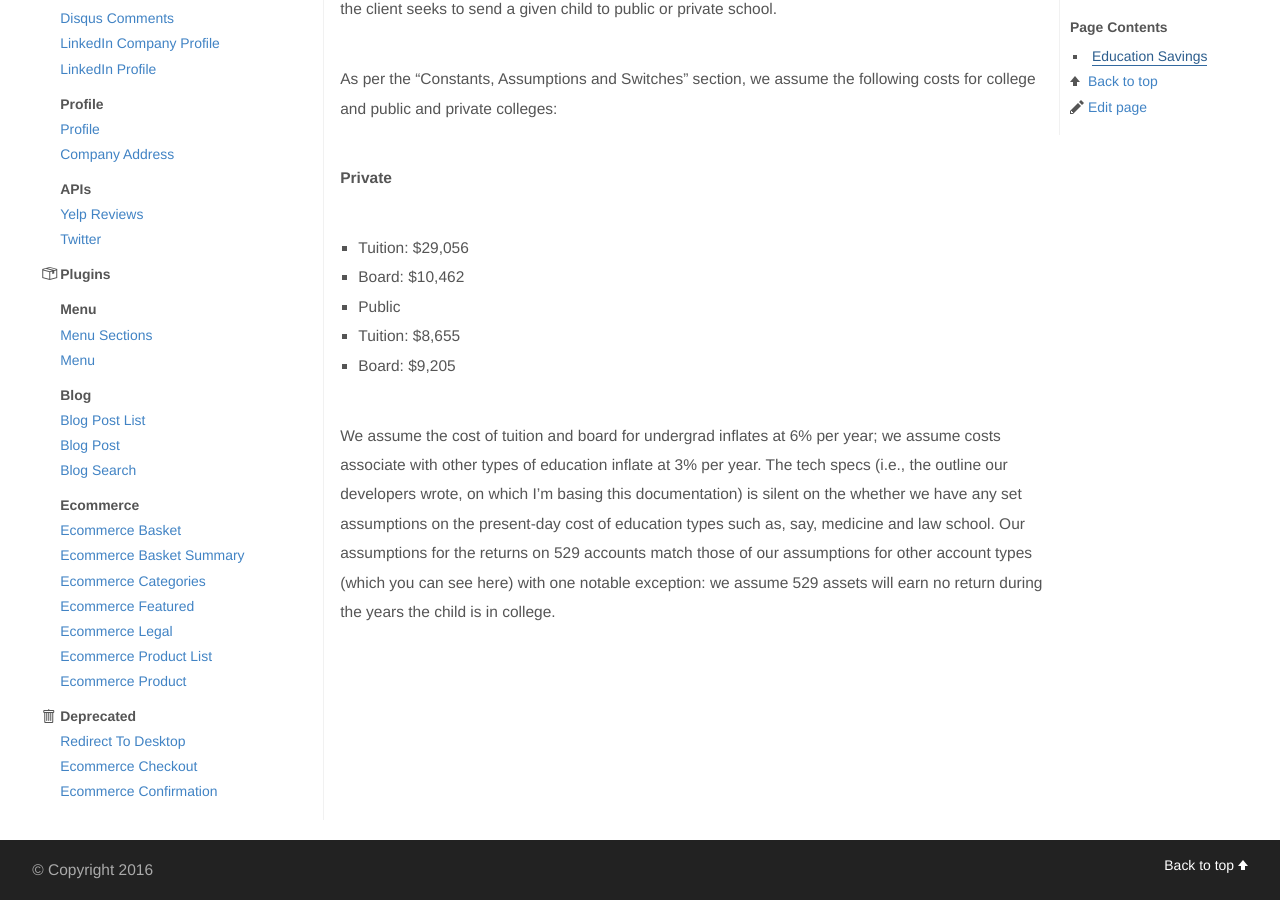
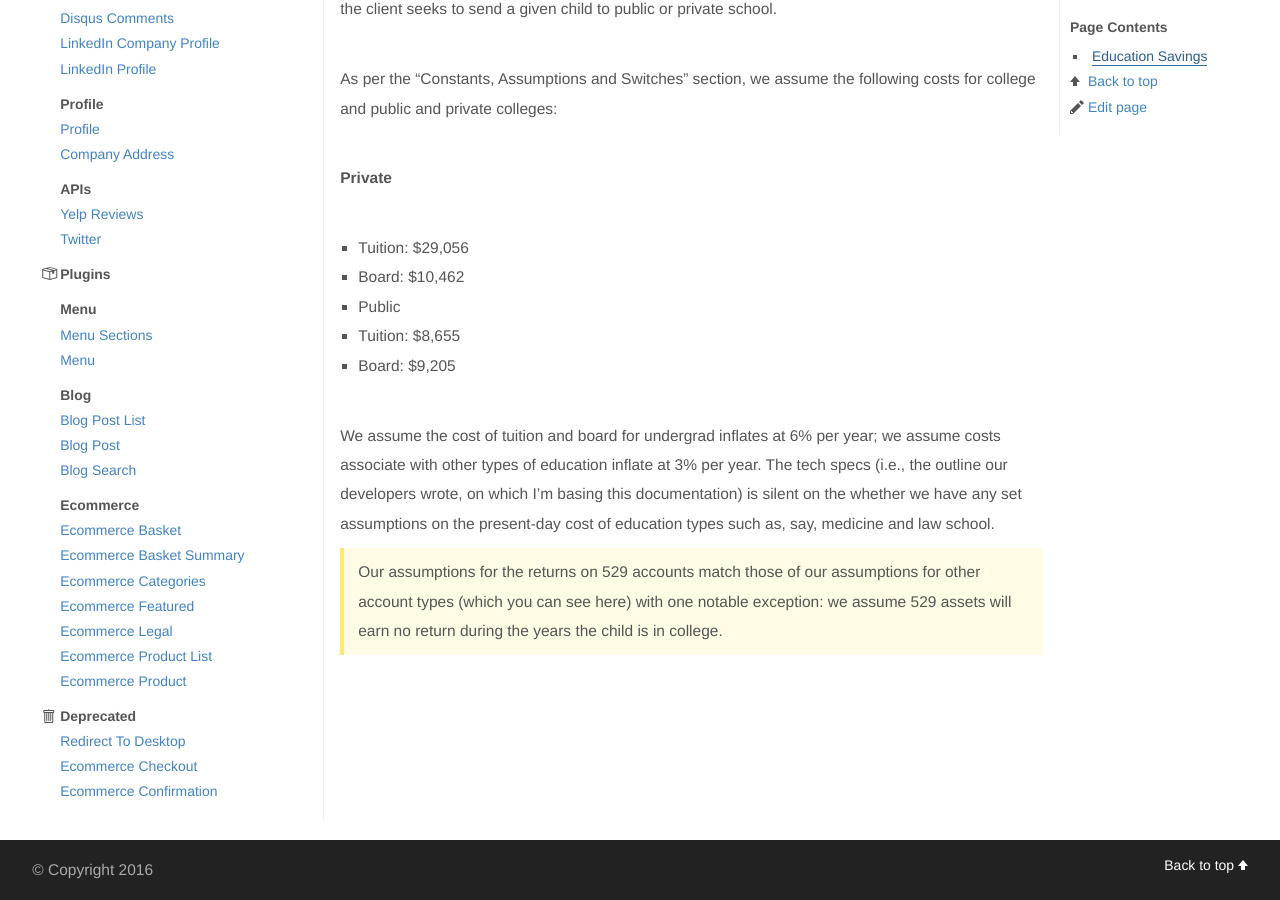
Before and after one commit to skoroth-kw/dockit, a Jekyll site: the page built from saving-goals/education-savings.md, in a window 1280 px wide and 900 px high, scrolled down 1199 px. Built offline with Jekyll 4.4.1, drawn with Linux system fonts in a browser that asks for light colours; nearby versions of some CDN libraries.

```diff
--- a/saving-goals/education-savings.md
+++ b/saving-goals/education-savings.md
@@ -36,4 +36,6 @@ As per the “Constants, Assumptions and Switches” section, we assume the foll
 - Tuition: $8,655
 - Board: $9,205
 
-We assume the cost of tuition and board for undergrad inflates at 6% per year; we assume costs associate with other types of education inflate at 3% per year. The tech specs (i.e., the outline our developers wrote, on which I’m basing this documentation) is silent on the whether we have any set assumptions on the present-day cost of education types such as, say, medicine and law school. Our assumptions for the returns on 529 accounts match those of our assumptions for other account types (which you can see here) with one notable exception: we assume 529 assets will earn no return during the years the child is in college.
+We assume the cost of tuition and board for undergrad inflates at 6% per year; we assume costs associate with other types of education inflate at 3% per year. The tech specs (i.e., the outline our developers wrote, on which I’m basing this documentation) is silent on the whether we have any set assumptions on the present-day cost of education types such as, say, medicine and law school.
+
+> Our assumptions for the returns on 529 accounts match those of our assumptions for other account types (which you can see here) with one notable exception: we assume 529 assets will earn no return during the years the child is in college.
```
